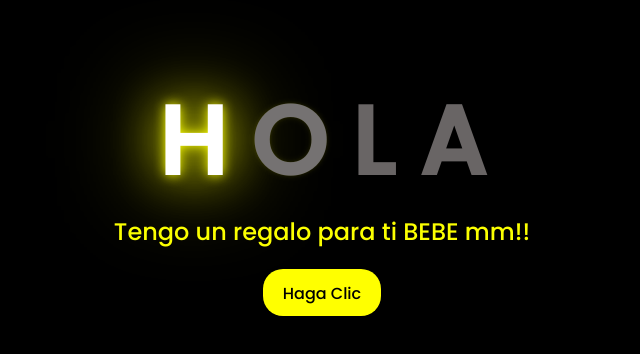
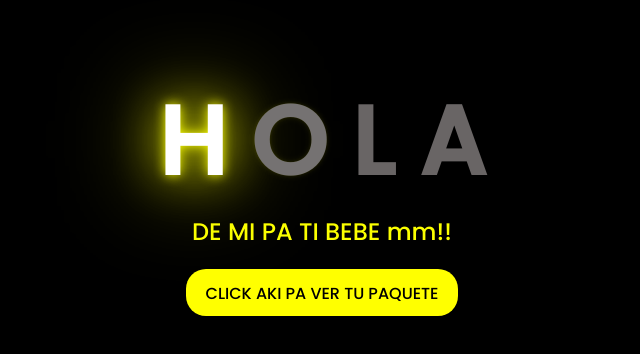
Before and after one commit to Juanpoma82/FLORES-AMARILLAS2, a plain HTML site: page index.html in a window 1280 px wide. Shown: the part 216-570 px from the top of the page, without its empty margins (326-966 px from the left). Drawn offline with Linux system fonts and the light colour scheme.

Commit message:
Update index.html

```diff
--- a/index.html
+++ b/index.html
@@ -25,11 +25,11 @@
         <span></span>
     </div>
     <div class="description">
-        <span>Tengo un regalo para ti BEBE mm!!</span>
+        <span>DE MI PA TI BEBE mm!!</span>
     </div>
     <div class="button">
         <button>
-            <a href="FLORES.html">Haga Clic</a>
+            <a href="FLORES.html">CLICK AKI PA VER TU PAQUETE</a>
         </button>
 
     </div>
```
